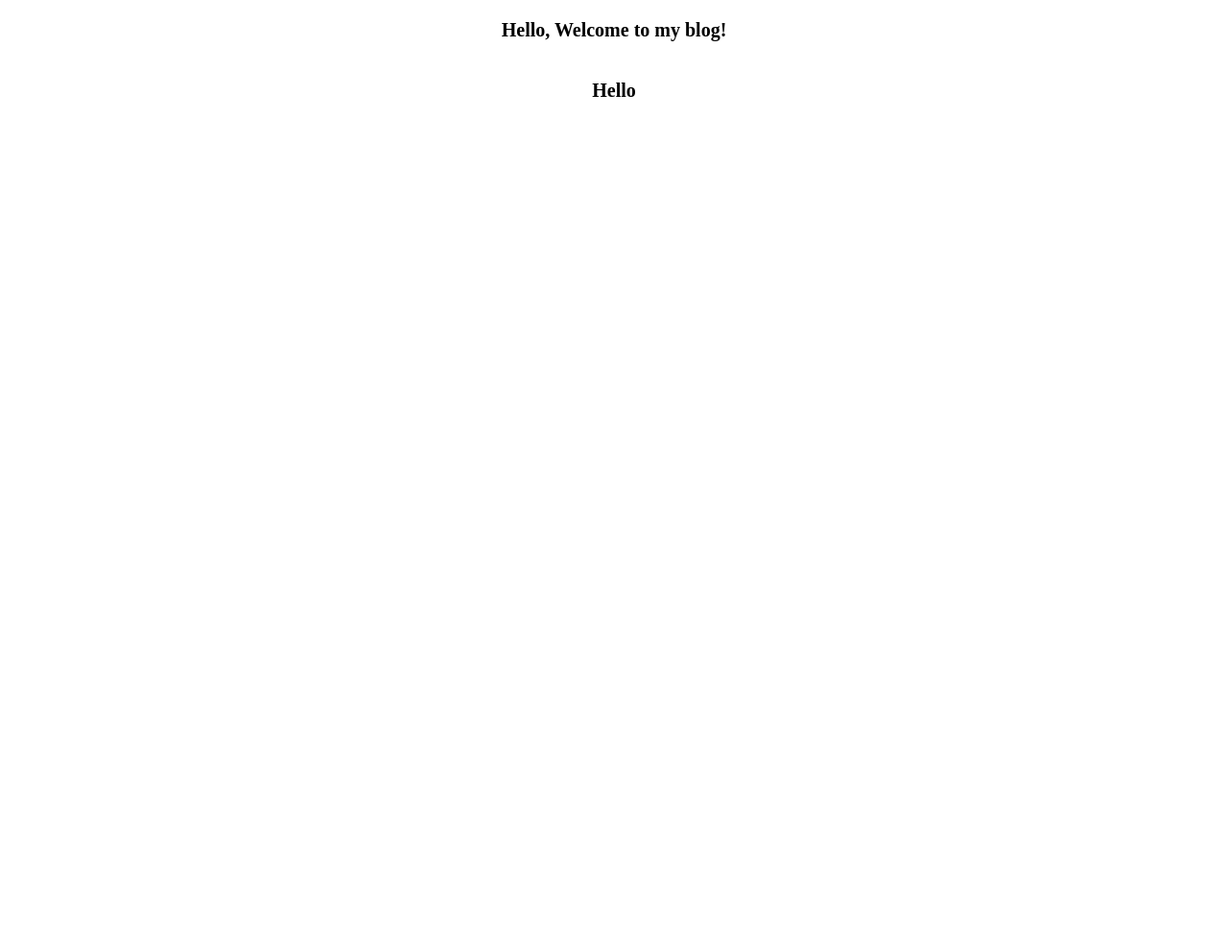
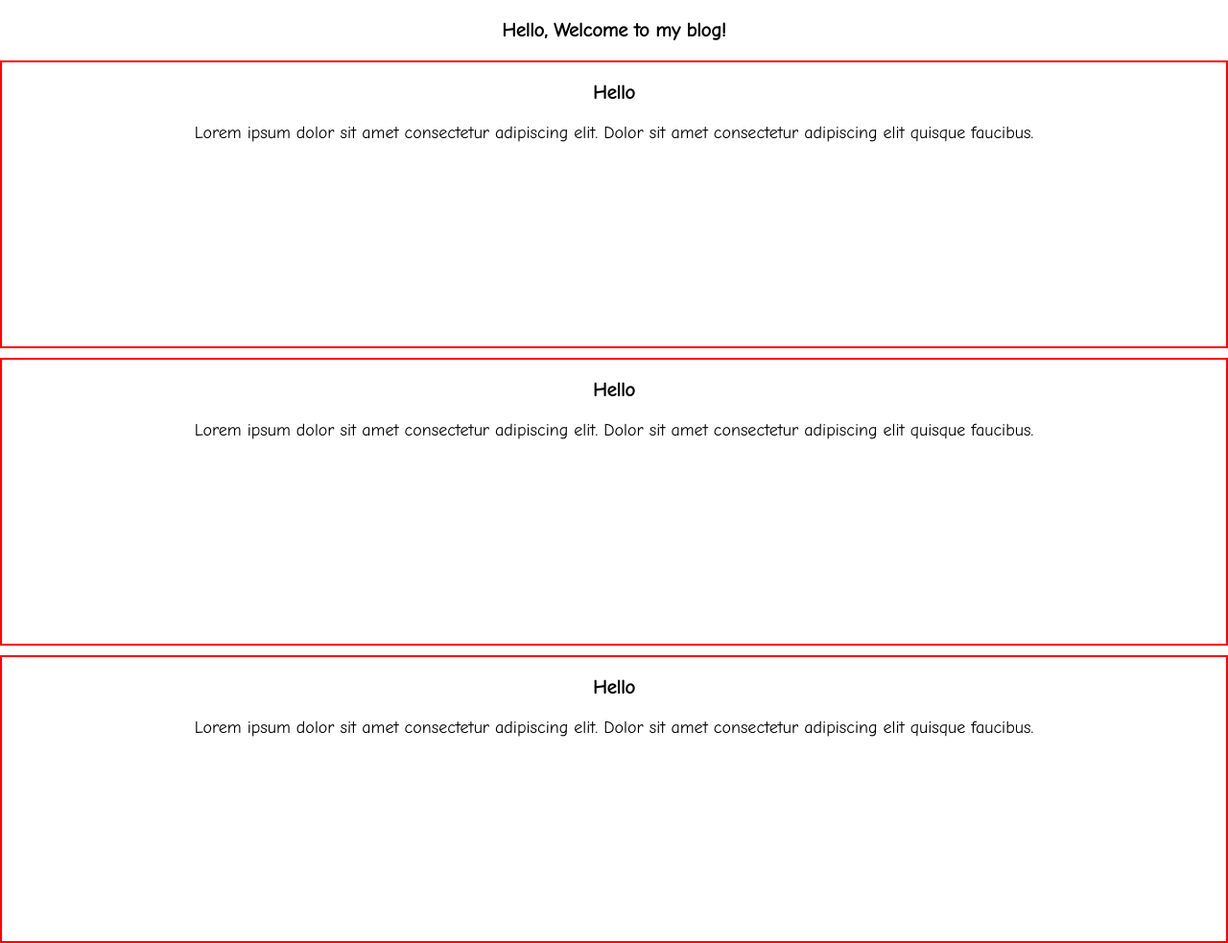
Before and after one commit to staten-island-tech/css-blogpost-project-zijie28, a plain HTML site: page index.html in a window 1280 px wide. Shown: the whole page at 96% size. Before the commit the page ends 800 px from the top, so only its background shows below. Drawn offline with Linux system fonts and the light colour scheme.

Commit message:
grid boxes

```diff
--- a/index.html
+++ b/index.html
@@ -5,13 +5,29 @@
         <title></title>
         <meta name="viewport" content="width=device-width, initial-scale=1">
         <link rel="stylesheet" href="style.css">
+    <link rel="preconnect" href="https://fonts.googleapis.com">
+    <link rel="preconnect" href="https://fonts.gstatic.com" crossorigin>
+    <link href="https://fonts.googleapis.com/css2?family=Comic+Neue&display=swap" rel="stylesheet">
     </head>
     <body>
         <h1>Hello, Welcome to my blog!</h1>
         <div class="box-container">
-            <h1>Hello</h1>
+
+            <div class="blog-container">
+                <h1>Hello</h1>
+                <p>Lorem ipsum dolor sit amet consectetur adipiscing elit. Dolor sit amet consectetur adipiscing elit quisque faucibus.</p>
+                <img src="" alt="">
+            </div>
+
+            <div class="blog-container">
+                <h1>Hello</h1>
+                <p>Lorem ipsum dolor sit amet consectetur adipiscing elit. Dolor sit amet consectetur adipiscing elit quisque faucibus.</p>
+            </div>
+
+            <div class="blog-container">
+                <h1>Hello</h1>
+                <p>Lorem ipsum dolor sit amet consectetur adipiscing elit. Dolor sit amet consectetur adipiscing elit quisque faucibus.</p>
+            </div>
         </div>
-        <div class="box-container"></div>
-        <div class="box-container"></div>
     </body>
 </html>
--- a/style.css
+++ b/style.css
@@ -1,8 +1,14 @@
 body, * {
     font-size: 10px;
+    font-family: "Comic Neue";
     padding: 0;
     margin: 0;
     box-sizing: border-box;
+}
+.comic-neue-regular {
+  font-family: "Comic Neue", cursive;
+  font-weight: 400;
+  font-style: normal;
 }
 
 body {
@@ -17,6 +23,18 @@ h1 {
 
 }
 
+p {
+    font-size: large;
+    text-align: center;
+}
+
 .box-container {
-    border-radius: 200px;
+    display: grid;
+    grid-template-rows: 300px 300px 300px;
+    border-radius: 20px;
+    gap: 10px;
 }
+
+.blog-container {
+    border: 2px solid red
+}
```
